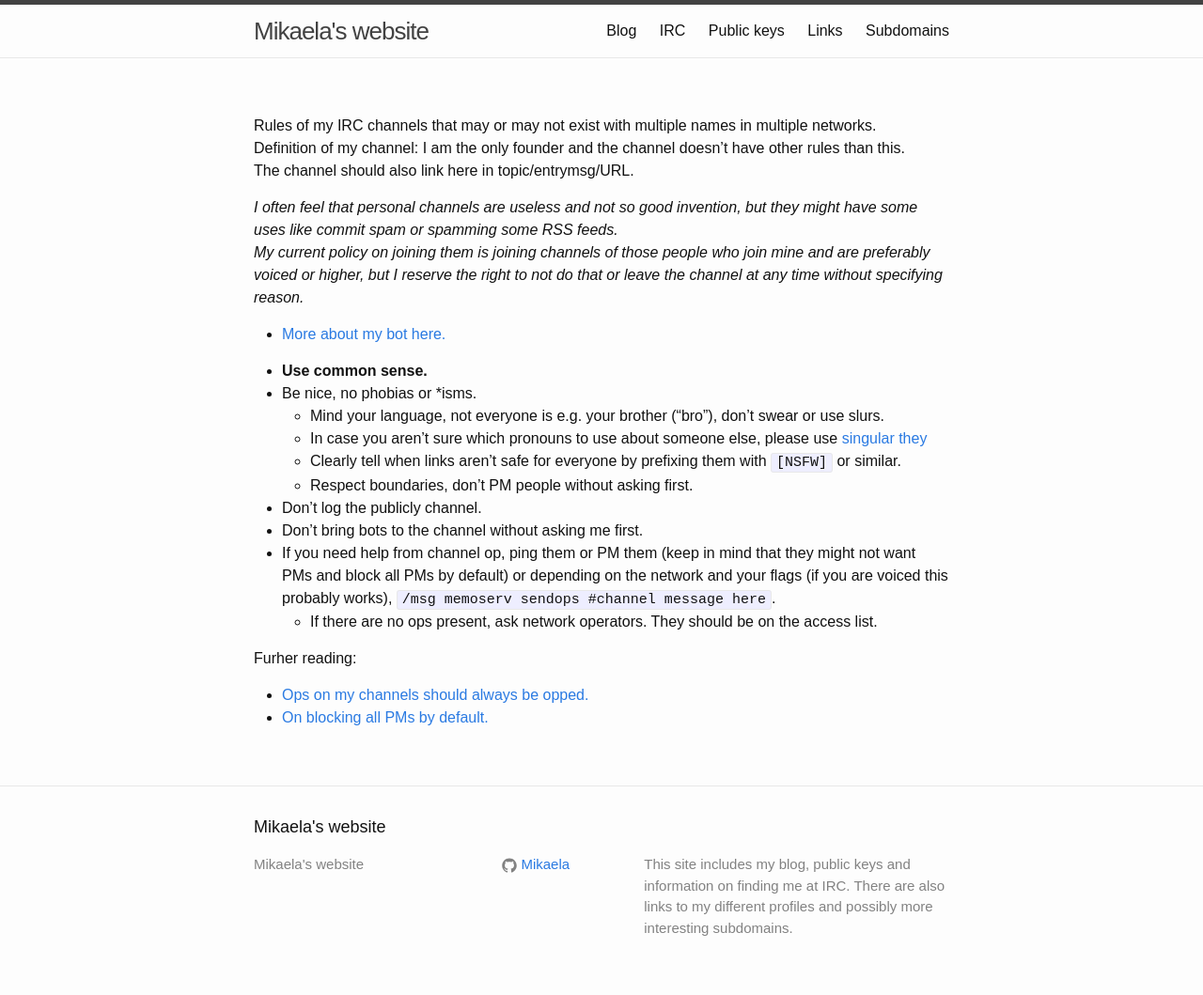
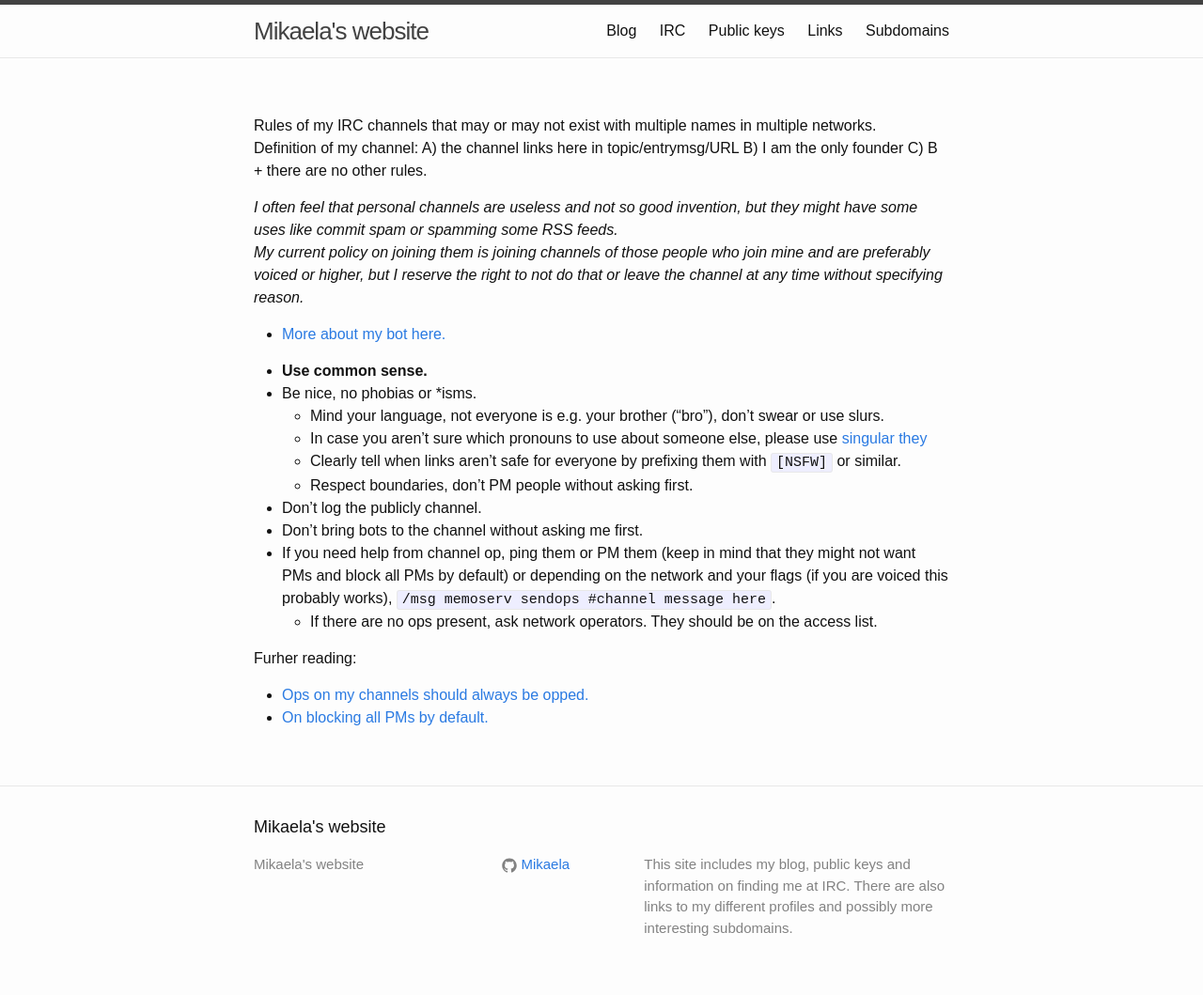
Before and after one commit to Mikaela/mikaela.github.io, a Jekyll site: the page built from pages/channel.markdown, in a window 1280 px wide. Shown: the whole page at 94% size. Built offline with Jekyll 4.4.1, drawn with Linux system fonts in a browser that asks for light colours; Markdown is read by kramdown in place of the engine named in the settings.

Commit message:
channels: clean where these rules apply a little

```diff
--- a/pages/channel.markdown
+++ b/pages/channel.markdown
@@ -4,9 +4,9 @@ permalink: /channel.html
 ---
 
 Rules of my IRC channels that may or may not exist with multiple names
-in multiple networks.<br/>Definition of my channel: I am the only founder
-and the channel doesn't have other rules than this.<br/>The channel should
-also link here in topic/entrymsg/URL.
+in multiple networks.<br/>Definition of my channel: A) the channel links
+here in topic/entrymsg/URL B) I am the only founder C) B + there are
+no other rules.
 
 *I often feel that personal channels are useless and not so good invention,
 but they might have some uses like commit spam or spamming some RSS feeds.
```
